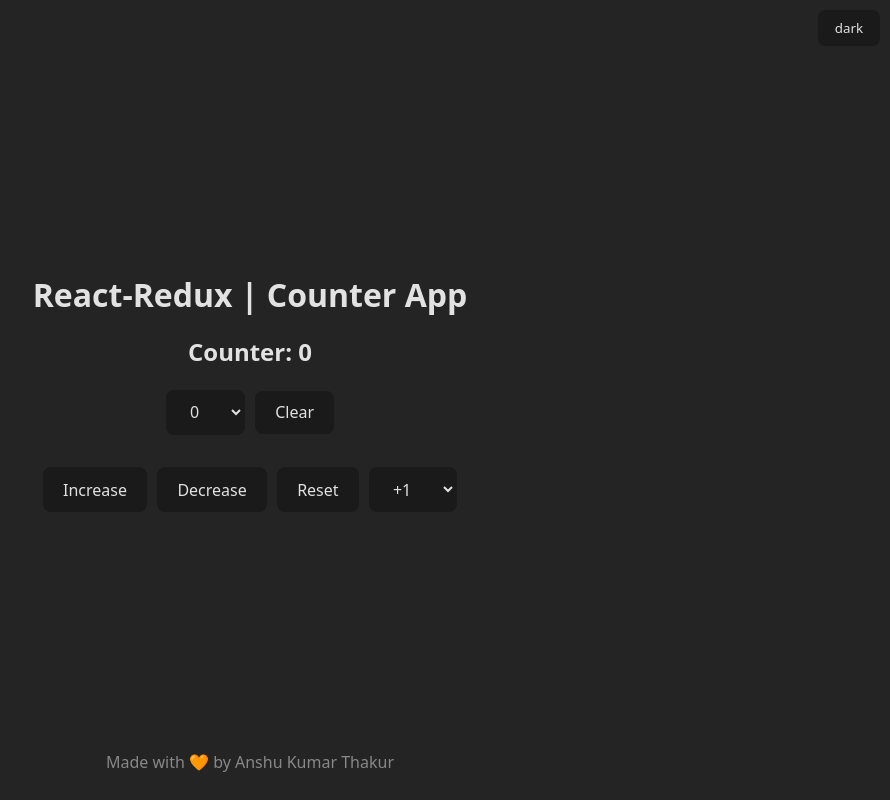
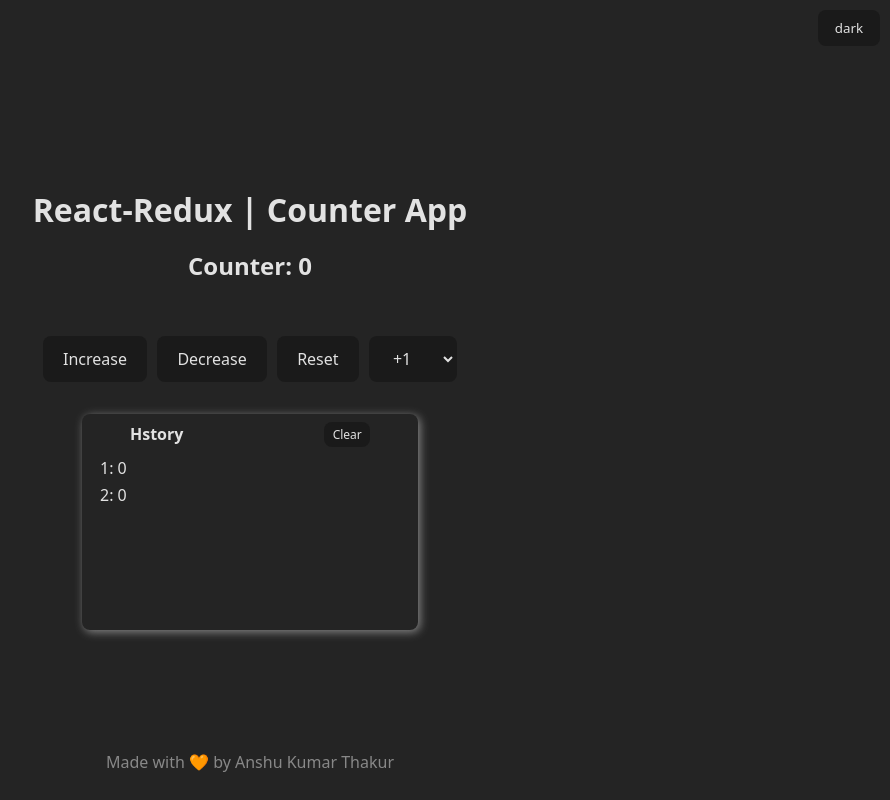
Before and after one commit to thakuranshu-dev/react-counter-app, a React (Vite) app: page / in a window 1280 px wide. Shown: the whole page, without its empty margins (390-1280 px from the left). Built offline with nearby package versions, Linux system fonts and the light colour scheme.

Commit message:
Update: display history in more optimized way using a card..

```diff
--- a/src/App.css
+++ b/src/App.css
@@ -26,3 +26,35 @@
 .clear-btn{
   margin-left: 10px;
 }
+.historyCard{
+  display: flex;
+  flex-direction: column;
+  height: 200px;
+  width: 320px;
+  margin: 0 auto;
+  padding: 8px;
+  border-radius: 8px;
+  box-shadow: 2px 2px 10px #888;
+}
+.history-title{
+  height:25px;
+  display: inline-flex;
+  justify-content: space-between;
+  align-items: center;
+  padding-inline: 2.5rem;
+}
+.clear-history-btn{
+  height: 25px;
+  font-size: 12px;
+  padding: 0.2em 0.6em;
+}
+.recent-list{
+  overflow-y: scroll;
+
+}
+.recent-val{
+  cursor: pointer;
+  text-align: start;
+  padding-inline-start: 10px;
+  line-height: 0.7em;
+}
--- a/src/App.jsx
+++ b/src/App.jsx
@@ -10,6 +10,8 @@
    localStorage.getItem("theme") || "dark"
   )
   const [counter, setCounter] = useState(1); */
+
+  //TODO: create a modal/card to show history
 
   const count = useSelector((state)=> state.counter.value);
   const step = useSelector((state)=> state.counter.step);
@@ -35,7 +37,7 @@
       >{theme}</button>
 
       <h2>Counter: {count}</h2>
-      <select name="history" id="history"
+      {/* <select name="history" id="history"
       value={history[history.length-1]}
       onChange={(e)=>dispatch(pickRecent(parseInt(e.target.value)))}
       >
@@ -50,7 +52,7 @@
       <button type="button"
       onClick={()=>dispatch(deleteRecent())}
       className='clear-btn'
-      >Clear</button>
+      >Clear</button> */}
 
       <div className="card">
         <button onClick={() => dispatch(increse())}>
@@ -69,9 +71,27 @@
           <option value="5">+5</option>
           <option value="10">+10</option>
         </select>
+      </div>
 
+      <div className="historyCard">
+        <div className="history-title">
+          <h4>Hstory</h4>
+          <button type="button"
+          className='clear-history-btn'>Clear</button>
+        </div>
+        <div className="recent-list">
+        {
+          Array.isArray(history) && history.length > 0 ?
+            history.map((val, idx)=>(
+              <p className='recent-val' key={idx}
+              onClick={(e)=>dispatch(pickRecent(val))}
+              >{idx + 1}: {val}</p>
+            ) ) :
+            <p>No history...</p>
+        }
+        </div>
+      </div>
 
-      </div>
       <p className="read-the-docs">
         Made with 🧡 by Anshu Kumar Thakur
       </p>
--- a/src/index.css
+++ b/src/index.css
@@ -56,3 +56,29 @@
 button:focus-visible {
   outline: 4px auto -webkit-focus-ring-color;
 }
+
+
+/* For Chrome, Edge, Safari */
+*:-webkit-scrollbar {
+  width: 5px;
+}
+
+*:-webkit-scrollbar-track {
+  background: #f1f1f1;
+  border-radius: 10px;
+}
+
+*:-webkit-scrollbar-thumb {
+  background: #4caf50;
+  border-radius: 10px;
+}
+
+*:-webkit-scrollbar-thumb:hover {
+  background: #45a049;
+}
+
+/* For Firefox */
+*{
+  scrollbar-width: thin;
+  scrollbar-color: #4caf50 #f1f1f100;
+}
--- a/src/store/counterSlice.js
+++ b/src/store/counterSlice.js
@@ -1,12 +1,11 @@
 import { createSlice } from "@reduxjs/toolkit";
-// import { act } from "react";
 
 const counterSlice = createSlice({
   name: 'counter',
   initialState: {
     value: 0,
     step: 1,
-    recent: [1,2,5,10],
+    recent: [],
   },
   reducers: {
     increse: (state)=>{
--- a/src/store/themeSlice.js
+++ b/src/store/themeSlice.js
@@ -18,5 +18,3 @@
 
 export const {toggleTheme} = themeSlice.actions;
 export default themeSlice.reducer
-
-//TODO: save counter history in localStorage.
```
